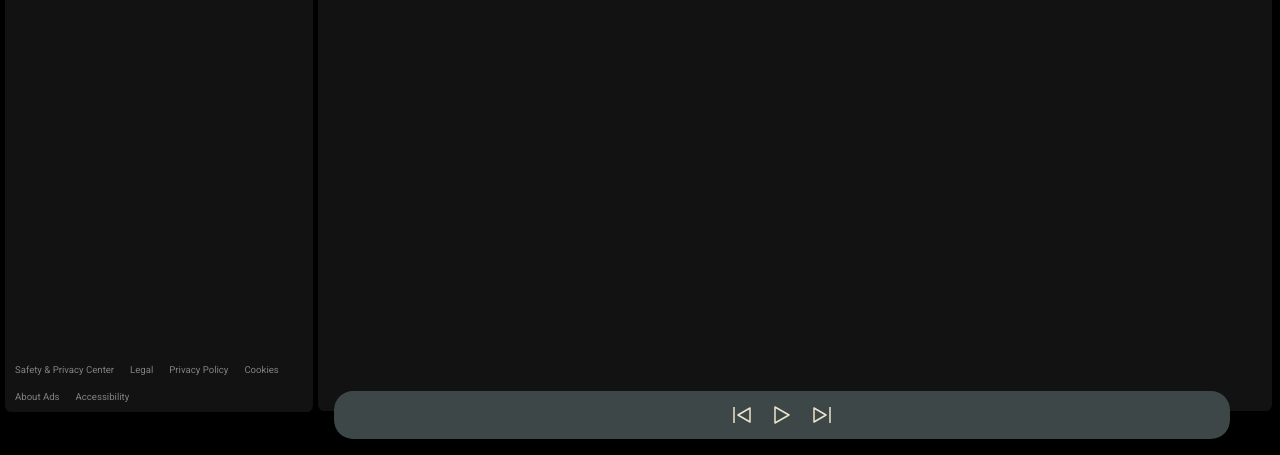
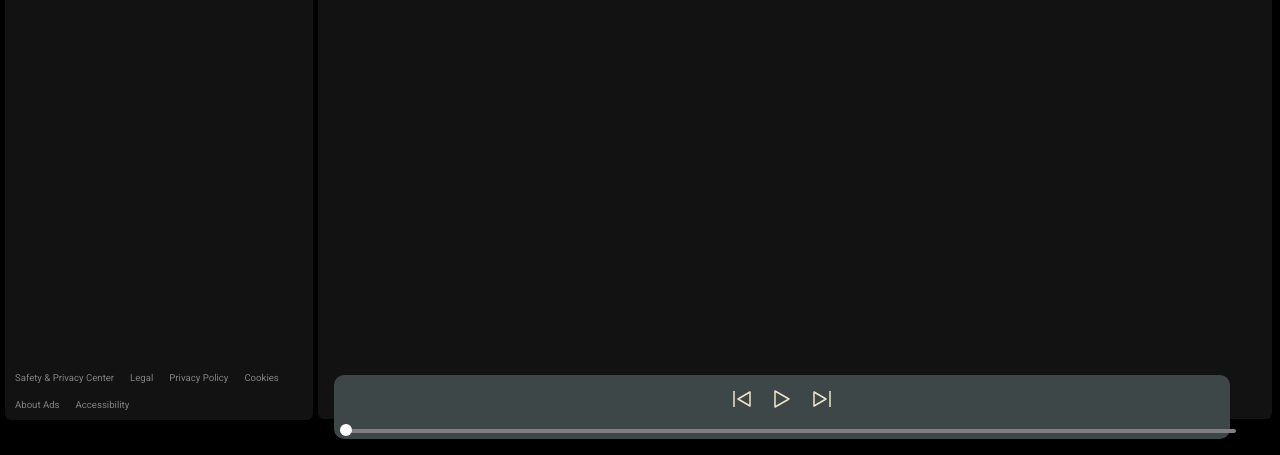
Before and after one commit to gativarshney/Spotify-Clone, a plain HTML site: page index.html in a window 1280 px wide. Shown: the part 345-800 px from the top of the page. Drawn offline with Linux system fonts and the light colour scheme; no server answers.

Commit message:
Add Seekbar

```diff
--- a/index.html
+++ b/index.html
@@ -87,6 +87,9 @@
 
                 </div>
                 <div class="playBar invert">
+                    <div class="seekbar">
+                        <div class="circle"></div>
+                    </div>
                     <div class="songinfo">
 
                     </div>
--- a/script.js
+++ b/script.js
@@ -18,6 +18,8 @@ async function getSongs(){
     return songs;
 }
 async function main(){
+    let currentSong;
+
     // List of all songs
     let songs = await getSongs();
     console.log(songs);
@@ -38,6 +40,12 @@ async function main(){
             </li>`;
     }
 
+    // Attach an event listener to each song
+
+    Array.from(document.querySelector(".songList")).getElementsByTagName("li").forEach(element => {
+        console.log(element)
+    });
+
 
 }
 main();
--- a/style.css
+++ b/style.css
@@ -20,8 +20,8 @@ body{
     position: relative;
 }
 .home{
-    height: 14vh auto;
-
+    /* height: 14vh; */
+    height: auto;
 }
 .home ul{
     display: flex;
@@ -198,7 +198,8 @@ body{
     width: 70vw;
     background-color: #c2b8b8;
     padding: 12px 0;
-    border-radius: 1.2rem;
+    border-radius: 10px;
+    height: 40px;
 }
 .songButtons{
     display: flex;
@@ -233,8 +234,30 @@ body{
     width: 65px;
 }
 .songList{
-    height: 500px;
+    height: 63.5vh;
     overflow: auto;
     margin-bottom: 4rem ;
     scroll-behavior: smooth;
 }
+.seekbar{
+    height: 4px;
+    width: 100%;
+    background-color: grey;
+    bottom: 0;
+    position: absolute;
+    border-radius: 1rem;
+    margin: 6px;
+    filter: invert(1);
+}
+.circle{
+    height: 12px;
+    width: 12px;
+    border-radius: 50%;
+    background-color: white;
+    position: relative;
+    bottom: 5px;
+    left: 0%;
+    transition: left 0.5s;
+    cursor: pointer;
+
+}
```
